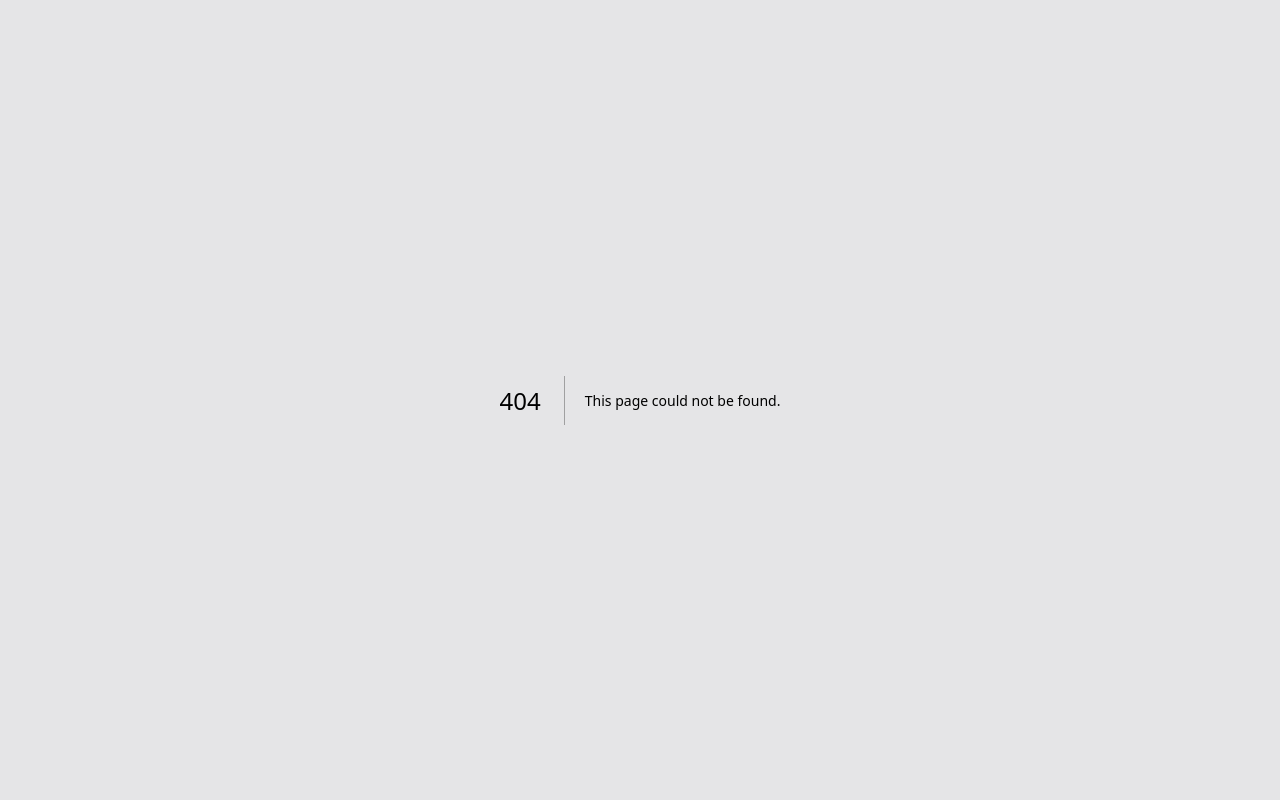
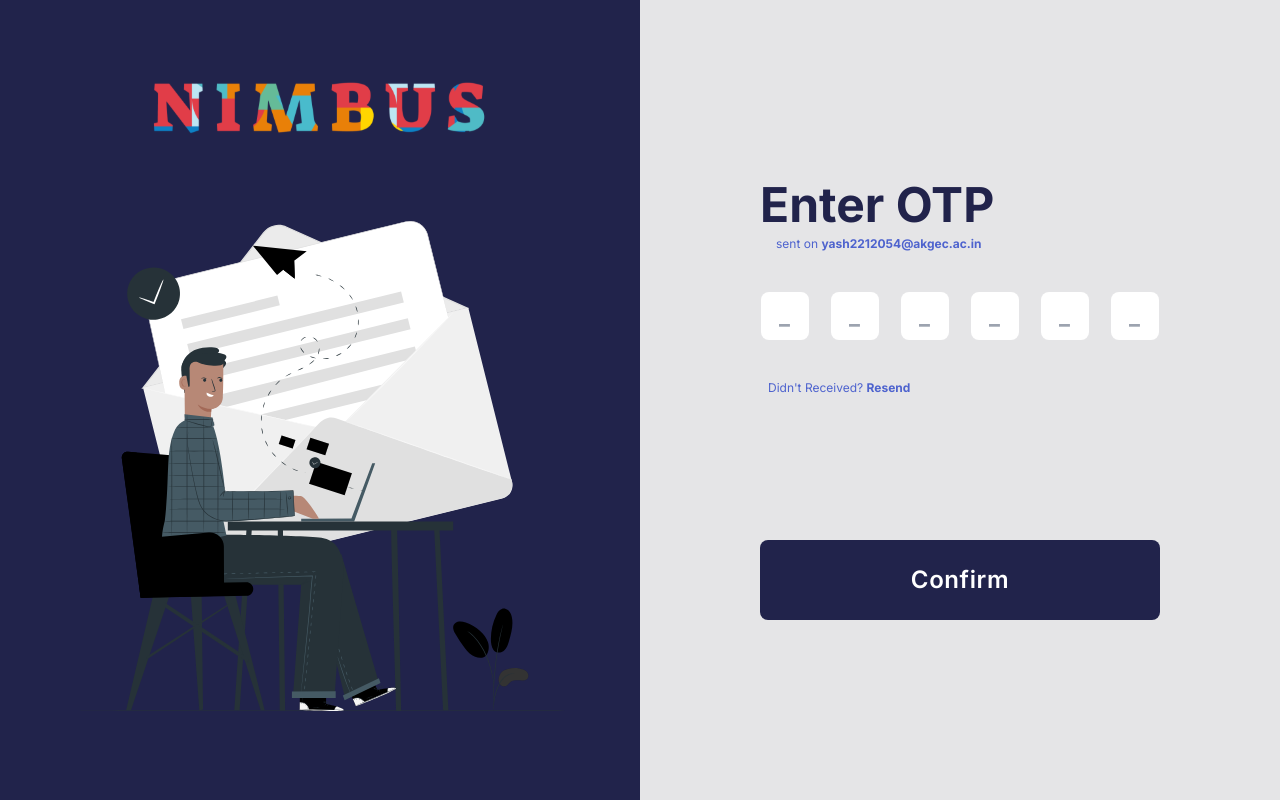
Before and after one commit to yash-mishra150/Quiz_Web_App, a Next.js app: page /OTP in a window 1280 px wide. Before the commit this address had no page. Built offline with nearby package versions, Linux system fonts and the light colour scheme.

Commit message:
integration added for auth

```diff
--- /dev/null
+++ b/app/OTP/page.jsx
@@ -0,0 +1,10 @@
+import React from 'react'
+import OTPage from '../../components/Homepage/OTPage'
+
+export default function page() {
+  return (
+    <div>
+      <OTPage/>
+    </div>
+  )
+}
--- a/app/globals.css
+++ b/app/globals.css
@@ -2,9 +2,16 @@
 @tailwind components;
 @tailwind utilities;
 @import url('https://fonts.googleapis.com/css2?family=Poppins:ital,wght@0,100;0,200;0,300;0,400;0,500;0,600;0,700;0,800;0,900;1,100;1,200;1,300;1,400;1,500;1,600;1,700;1,800;1,900&display=swap');
+@import url('https://fonts.googleapis.com/css2?family=Baloo+Bhai+2:wght@400..800&display=swap');
 
-*{
+
+Body{
     @apply bg-[#E5E5E7];
-    @layer font-poppins;
-
+    @layer base {
+        input[type="number"]::-webkit-inner-spin-button,
+        input[type="number"]::-webkit-outer-spin-button {
+          -webkit-appearance: none;
+          margin: 0;
+        }
+      }
 }
--- a/components/Homepage/Homepage.js
+++ b/components/Homepage/Homepage.js
@@ -1,15 +1,84 @@
-import React from 'react'
+"use client";
+import React, { useState } from 'react'
 import title from '../../assests/title.svg';
 import HPV from '../../assests/Homepage_vector.svg';
 import logo from "../../assests/CCC_logo.svg";
 import Image from "next/image";
 import welcome from '../../assests/Welcome.svg';
+import axios from 'axios';
+import { useRouter } from 'next/navigation';
+import toast, { Toaster } from 'react-hot-toast';
+
 export default function Homepage() {
+    const [formData, setFormData] = useState({
+        "username": "",
+        "email": ""
+    });
+    const [loading, setLoading] = useState(false);
+    const onChange = (e) => {
+        setFormData({ ...formData, [e.target.name]: e.target.value });
+    };
+    const router = useRouter();
+    class ErrorResponse {
+        constructor(errorObject) {
+            this.errorObject = errorObject;
+        }
+
+        getError() {
+            if (this.errorObject && this.errorObject.response && this.errorObject.response.data && 'error' in this.errorObject.response.data) {
+                return this.errorObject.response.data.error;
+            } else {
+                return null; // or handle the case where the error structure doesn't match expectations
+            }
+        }
+    }
+    async function HandleSubmit(e) {
+        try {
+            e.preventDefault();
+            const emailRegex = /^[a-zA-Z]+(22|23)\d{5,6}@akgec\.ac\.in$/;
+            const nameRegex = /^[a-zA-Z\s]*$/;
+            if (!formData.email || !formData.username) throw toast.error("Please fill out all fields");
+            else if (!nameRegex.test(formData.username.trim())) throw toast.error("Name cannot contain numbers");
+            else if (!emailRegex.test(formData.email)) {
+                throw toast.error("Enter College Email");
+            }
+
+            e.preventDefault();
+            setLoading(true);
+            const response = await axios.post("https://quiz-app-yl47.onrender.com/auth/otp/", formData);
+            // console.log(formData);
+
+            toast.promise(
+                saveSettings(settings),
+                {
+                    loading: 'Saving...',
+                    success: <b>OTP sent Successfully</b>,
+                }
+            );
+            // Assuming formData is your FormData object
+            const formDataString = JSON.stringify(Array.from(formData.entries()));
+
+            // Store the stringified FormData in local storage
+            localStorage.setItem('formData', formDataString);
+
+            setTimeout(() => { router.push("/OTP") }, 1000);
+            // window.location.href='/dashboard';
+
+        } catch (err) {
+            const errorResponse = new ErrorResponse(err)
+            let errorMessage = errorResponse.getError();
+            if (errorMessage) toast.error(errorMessage);
+            // console.log(err.getError())
+            // alert(`Failed to create user:\n${err.getError()}`)
+        } finally {
+            setLoading(false);
+        }
+    }
     return (
         <div className='overflow-x-hidden sm:flex justify-between'>
             <section className='bg-[#21234B] h-[15rem] sm:h-screen w-screen sm:w-[30rem] lg:w-[40rem] place-content-center sm:p-10'>
                 <Image className='bg-transparent mx-auto mt-6 sm:mt-auto w-40 sm:w-[21rem] m-auto' src={title} alt="alt" />
-            <Image className='bg-transparent w-52 m-auto sm:w-auto mt-5 sm:my-16' src={HPV} alt="alt"  />
+                <Image className='bg-transparent w-52 m-auto sm:w-auto mt-5 sm:my-16' src={HPV} alt="alt" />
             </section>
             <section className='m-auto mx-auto place-content-center'>
                 <Image className='w-52 lg:w-64 m-auto' src={logo} alt="alt" />
@@ -17,12 +86,14 @@
                     Unleash Your Knowledge : Dive into the Ultimate Quiz Experience
                     <span className=' text-xl sm:text-sm lg:text-xl font-bold text-[#21234B] mx-2 lg:mx-auto'> THINK | DEVELOPE | DEPLOY</span>
                 </h1>
-            <Image className='w-36 lg:w-auto m-auto mt-5 sm:mt-16' src={welcome} alt="alt"  />
-            <form className='flex flex-col my-5 sm:my-10 '>
+                <Image className='w-36 lg:w-auto m-auto mt-5 sm:mt-16' src={welcome} alt="alt" />
+                <form className='flex flex-col my-5 sm:my-10' onSubmit={HandleSubmit}>
                     <input
                         type="text"
-                    name="name"
+                        name="username"
                         autoComplete='off'
+                        value={formData.username}
+                        onChange={onChange}
                         placeholder="Enter Name"
                         className="  sm:w-[15rem] lg:w-[25rem] my-5 text-xl font-semibold h-16 lg:h-20 m-auto border bg-white border-slate-200 rounded-lg py-3 px-5 "
                     />
@@ -30,15 +101,17 @@
                         type="email"
                         name="email"
                         autoComplete='off'
+                        value={formData.email}
+                        onChange={onChange}
                         placeholder="Enter Email"
                         className="sm:w-[15rem] lg:w-[25rem] mb-5 text-xl font-semibold h-16 lg:h-20 border m-auto bg-white border-slate-200 rounded-lg py-3 px-5 outline-none	bg-transparent"
                     />
-                <button className=" w-[310px] sm:w-[15rem] lg:w-[25rem] text-xl items-center m-auto px-8 py-4 font-sans font-semibold tracking-wide text-white bg-[#21234B] rounded-lg h-20">
+                    <button className=" w-[310px] sm:w-[15rem] lg:w-[25rem] text-xl items-center m-auto px-8 py-4 font-semibold tracking-wide text-white bg-[#21234B] rounded-lg h-20">
                         Send OTP
                     </button>
                 </form>
             </section>
-
+            <Toaster />
         </div>
     )
 }
--- /dev/null
+++ b/components/Homepage/OTPage.js
@@ -0,0 +1,120 @@
+"use client";
+import React, { useState, useRef } from 'react'
+import Image from "next/image";
+import title from '../../assests/title.svg';
+import OPV from '../../assests/OTPage.svg';
+import axios from 'axios';
+import toast, { Toaster } from 'react-hot-toast';
+import { useRouter } from 'next/navigation';
+
+export default function OTPage() {
+    const [otp, setotp] = useState({
+        "otp": ""
+    });
+    const router = useRouter();
+    const [loading, setLoading] = useState(false);
+    const inputRefs = useRef([]);
+
+    const onChange = (index, event) => {
+        const value = event.target.value;
+        // Only accept numeric input
+        if (!/^\d*$/.test(value)) {
+            return; // Exit the function if the input is not numeric
+        }
+        const nextIndex = index + 1;
+        if (event.target.value && nextIndex < inputRefs.current.length) {
+            inputRefs.current[nextIndex].focus();
+        }
+        if (nextIndex === inputRefs.current.length && event.target.value) {
+            const Otp = inputRefs.current.reduce((acc, input) => acc + input.value, '');
+            setotp({ otp: Otp });
+        }
+
+    };
+
+    class ErrorResponse {
+        constructor(errorObject) {
+            this.errorObject = errorObject;
+        }
+
+        getError() {
+            if (this.errorObject && this.errorObject.response && this.errorObject.response.data && 'error' in this.errorObject.response.data) {
+                return this.errorObject.response.data.error;
+            } else {
+                return null; // or handle the case where the error structure doesn't match expectations
+            }
+        }
+    }
+
+    async function HandleSubmit(e) {
+        try {
+            e.preventDefault();
+            setLoading(true);
+            const response = await axios.post("https://quiz-app-yl47.onrender.com/auth/validate/", otp);
+            // console.log(otp);
+            toast.success('User created successfully!');
+
+            // window.location.href='/dashboard';
+
+        } catch (err) {
+            setLoading(false)
+            const errorResponse = new ErrorResponse(err)
+            let errorMessage = errorResponse.getError();
+            toast.error(errorMessage);
+            // console.log(err)
+            // console.log(err.getError())
+            setTimeout(() => { router.push("/instruction") }, 1000);
+            // alert(`Failed to create user:\n${err.getError()}`)
+        } finally {
+            setLoading(false);
+        }
+    }
+    return (
+        <>
+            <div className='overflow-x-hidden md:flex justify-between'>
+                <section className='bg-[#21234B] h-[20.5rem] md:h-screen w-screen md:w-[30rem] lg:w-[40rem] place-content-center md:p-16'>
+                    <Image className='bg-transparent mx-auto mt-5 md:mt-auto w-48 md:w-[21rem] m-auto' src={title} alt="alt" />
+                    <Image className='bg-transparent w-64 m-auto md:w-auto mt-5 md:my-16' src={OPV} alt="alt" />
+                </section>
+                <section className="md:block flex justify-center flex-col  m-auto mt-10 md:mt-auto md:mx-auto place-content-center">
+                    <div className='mt-5 md:mt-0 leading-10'>
+                        <span className=' text-xl md:text-2xl lg:text-5xl font-bold text-[#21234B] w-[20rem] md:w-[25rem] lg:w-[20rem] mx-[7vh] md:mx-10'>
+                            Enter OTP
+                        </span>
+                        <h1 className='ml-[7vh] text-sm md:text-xs lg:text-md text-[#4E63CE]'>sent on <span className='font-bold'>yash2212054@akgec.ac.in</span></h1>
+                    </div>
+                    <form className='mx-10' onSubmit={HandleSubmit}>
+
+                        <div className='m-auto flex justify-around gap-2 md:gap-5 mt-10'>
+                            {[...Array(6)].map((_, index) => (
+                                <input
+                                    type="tel"
+                                    pattern="\d*"
+                                    name="Otp"
+                                    placeholder="_"
+                                    autoComplete='off'
+                                    className=" w-[2.5rem] h-[2.5rem] sm:w-[3rem] sm:h-[3rem] text-black text-sm md:text-2xl p-3 pl-4 sm:pl-[1.1rem] rounded-lg outline-none font-bold bg-white"
+                                    key={index}
+                                    ref={(input) => (inputRefs.current[index] = input)}
+                                    onChange={(event) => onChange(index, event)}
+                                    maxLength={1}
+                                />
+                            ))}
+
+                        </div>
+                        <h1 className='md:ml-2 mt-10 text-lg md:text-xs lg:text-md text-[#4E63CE]'>Didn&apos;t Received? <span className='font-bold'>Resend</span></h1>
+                        <div className='flex justify-center'>
+                            <button className=" mt-20 md:mt-36 w-[310px] md:w-[15rem] lg:w-[25rem] text-2xl items-center m-auto px-8 py-4  font-semibold tracking-wide text-white bg-[#21234B] rounded-lg h-20">
+                                Confirm
+                            </button>
+                        </div>
+
+                    </form>
+
+                </section >
+
+            </div >
+            <Toaster/>
+        </>
+    )
+}
--- a/components/instrunctions/Instruction.js
+++ b/components/instrunctions/Instruction.js
@@ -1,10 +1,22 @@
-import React from "react";
+"use client";
+import React, { useState } from "react";
 import Design from "../../assests/title.svg";
 import Image from "next/image";
 import mid from "../../assests/Group 1.svg";
 import logo from "../../assests/CCC_logo.svg";
+import { useRouter } from 'next/navigation';
 
 const Instruction = () => {
+  const [ischecked, setChecked] = useState(false);
+  function handleChange(e) {
+    setChecked(!ischecked);
+  }
+  const router = useRouter();
+
+  function handleSubmit(e) {
+    e.preventDefault();
+    setTimeout(() => { router.push("/QuizPage") }, 1000);
+  }
   return (
     <div className=" h-[100vh] lg:flex-row  sm:flex ">
       <div className=" bg-[#21234B] h-full w-[30rem] ">
@@ -57,19 +69,21 @@
                 </div>
               </div>
             </div>
+            <form onSubmit={handleSubmit}>
               <div className=" flex w-full gap-2 text-[#34377A] font-medium">
-              <input type="checkbox" className="mb-5"></input>
+                <input name="agree" onChange={handleChange} checked={ischecked} type="checkbox" className="mb-5"></input>
                 <p className=" text-[2vh]">
                   By selecting this checkbox, you affirm that you have thoroughly
                   reviewed all provided instructions and hereby express your
                   intent to commence the examination
                 </p>
               </div>
-          </div>
               <div className="m-auto mt-9 w-full cursor-pointer h-[5vh]">
-            <button className="w-full bg-[#21234B] h-16 rounded-xl leading-6 text-xl text-[#fff] font-bold size-5 ">
+                <button disabled={!ischecked} className=" disabled:bg-[#353757] bg-[#21234B]  w-full  h-16 rounded-xl leading-6 text-xl text-[#fff] font-bold size-5 ">
                   Start Test
                 </button>
+              </div>
+            </form>
           </div>
         </div>
       </div>
--- a/components/instrunctions/checkbox.js
+++ /dev/null
@@ -1,9 +0,0 @@
-import React from 'react'
-
-export default function checkbox() {
-  return (
-    <div>
-
-    </div>
-  )
-}
--- a/package.json
+++ b/package.json
@@ -12,7 +12,10 @@
     "axios": "^1.6.8",
     "next": "14.2.1",
     "react": "^18",
-    "react-dom": "^18"
+    "react-dom": "^18",
+    "react-hot-toast": "^2.4.1",
+    "react-loading": "^2.0.3",
+    "sonner": "^1.4.41"
   },
   "devDependencies": {
     "@types/node": "^20",
```
Also changed, not shown: assests/OTPage.svg (added), 1 other file (tests, documents, lock files or other folders). Lines whose indentation alone changed are shown as unchanged.
